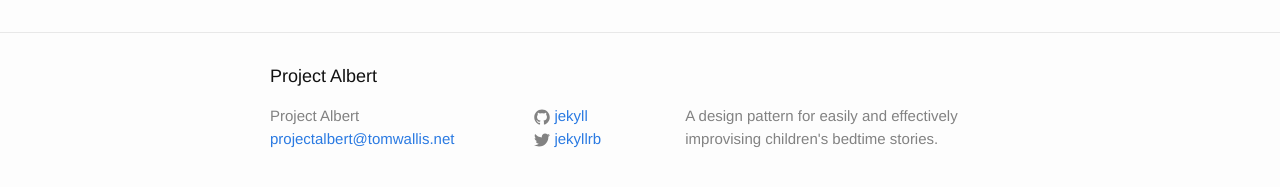
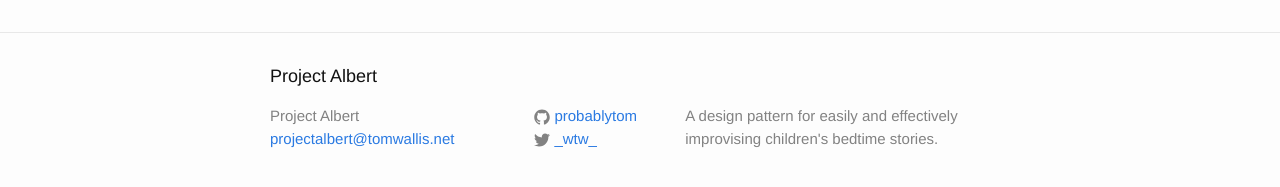
Before and after one commit to probablytom/albert, a Jekyll site: the page built from index.html, in a window 1280 px wide. Shown: the part 174-361 px from the top of the page. Built offline with Jekyll 4.4.1, drawn with Linux system fonts in a browser that asks for light colours.

Commit message:
Configuring filepaths

```diff
--- a/_config.yml
+++ b/_config.yml
@@ -3,10 +3,10 @@
 email: projectalbert@tomwallis.net
 description: > # this means to ignore newlines until "baseurl:"
   A design pattern for easily and effectively improvising children's bedtime stories.
-baseurl: "" # the subpath of your site, e.g. /blog/
-url: "http://yourdomain.com" # the base hostname & protocol for your site
-twitter_username: jekyllrb
-github_username:  jekyll
+baseurl: "/albert/" # the subpath of your site, e.g. /blog/
+url: "http://probablytom.github.com/" # the base hostname & protocol for your site
+twitter_username: _wtw_
+github_username:  probablytom
 
 # Build settings
 markdown: kramdown
```
